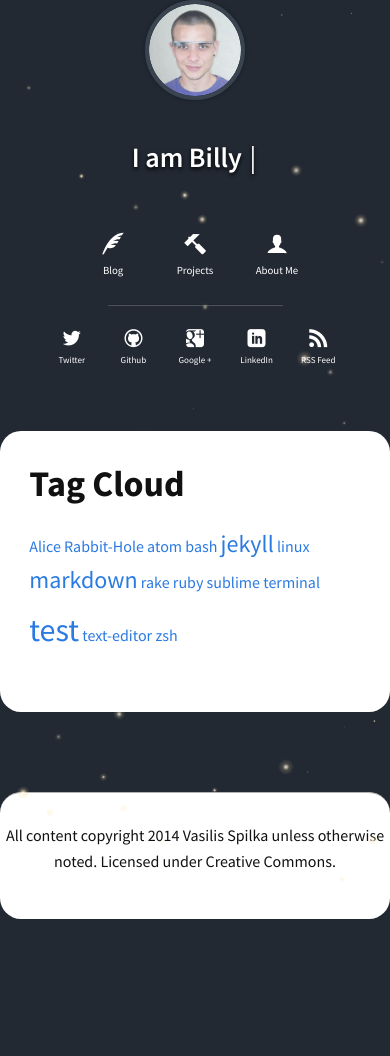
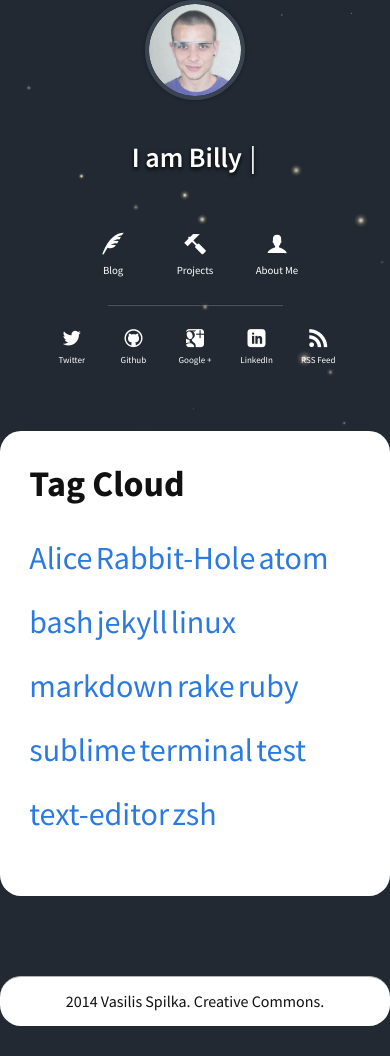
Before and after one commit to vasspilka/vasspilka.github.io, a Jekyll site: the page built from tags/index.html, in a window 390 px wide. Built offline with Jekyll 4.4.1, drawn with Linux system fonts in a browser that asks for light colours; Markdown is read by kramdown in place of the engine named in the settings; comment, search, counter and statistics services are not loaded; before the commit the page ends 969 px from its top, so only the background shows below that.

Commit message:
responsive tag-cloud & better footer

```diff
--- a/_includes/footer.html
+++ b/_includes/footer.html
@@ -1,6 +1,6 @@
 <footer class="site-footer">
-  <p>
-    All content copyright 2014 Vasilis Spilka unless otherwise noted.
-    Licensed under Creative Commons.
-  </p>
+  <div>
+    2014 Vasilis Spilka.
+    Creative Commons.
+  </div>
 </footer>
--- a/_includes/tag-cloud.html
+++ b/_includes/tag-cloud.html
@@ -1,16 +1,16 @@
 <ul class="tag-cloud">
-	<li><a href="/tag/Alice" title="Posts tagged with Alice" style="font-size: 1.0em; line-height:1.0em">Alice</a></li>
-	<li><a href="/tag/Rabbit-Hole" title="Posts tagged with Rabbit-Hole" style="font-size: 1.0em; line-height:1.0em">Rabbit-Hole</a></li>
-	<li><a href="/tag/atom" title="Posts tagged with atom" style="font-size: 1.0em; line-height:1.0em">atom</a></li>
-	<li><a href="/tag/bash" title="Posts tagged with bash" style="font-size: 1.0em; line-height:1.0em">bash</a></li>
-	<li><a href="/tag/jekyll" title="Posts tagged with jekyll" style="font-size: 1.5em; line-height:1.5em">jekyll</a></li>
-	<li><a href="/tag/linux" title="Posts tagged with linux" style="font-size: 1.0em; line-height:1.0em">linux</a></li>
-	<li><a href="/tag/markdown" title="Posts tagged with markdown" style="font-size: 1.5em; line-height:1.5em">markdown</a></li>
-	<li><a href="/tag/rake" title="Posts tagged with rake" style="font-size: 1.0em; line-height:1.0em">rake</a></li>
-	<li><a href="/tag/ruby" title="Posts tagged with ruby" style="font-size: 1.0em; line-height:1.0em">ruby</a></li>
-	<li><a href="/tag/sublime" title="Posts tagged with sublime" style="font-size: 1.0em; line-height:1.0em">sublime</a></li>
-	<li><a href="/tag/terminal" title="Posts tagged with terminal" style="font-size: 1.0em; line-height:1.0em">terminal</a></li>
+	<li><a href="/tag/Alice" title="Posts tagged with Alice" style="font-size: 2.0em; line-height:2.0em">Alice</a></li>
+	<li><a href="/tag/Rabbit-Hole" title="Posts tagged with Rabbit-Hole" style="font-size: 2.0em; line-height:2.0em">Rabbit-Hole</a></li>
+	<li><a href="/tag/atom" title="Posts tagged with atom" style="font-size: 2.0em; line-height:2.0em">atom</a></li>
+	<li><a href="/tag/bash" title="Posts tagged with bash" style="font-size: 2.0em; line-height:2.0em">bash</a></li>
+	<li><a href="/tag/jekyll" title="Posts tagged with jekyll" style="font-size: 2.0em; line-height:2.0em">jekyll</a></li>
+	<li><a href="/tag/linux" title="Posts tagged with linux" style="font-size: 2.0em; line-height:2.0em">linux</a></li>
+	<li><a href="/tag/markdown" title="Posts tagged with markdown" style="font-size: 2.0em; line-height:2.0em">markdown</a></li>
+	<li><a href="/tag/rake" title="Posts tagged with rake" style="font-size: 2.0em; line-height:2.0em">rake</a></li>
+	<li><a href="/tag/ruby" title="Posts tagged with ruby" style="font-size: 2.0em; line-height:2.0em">ruby</a></li>
+	<li><a href="/tag/sublime" title="Posts tagged with sublime" style="font-size: 2.0em; line-height:2.0em">sublime</a></li>
+	<li><a href="/tag/terminal" title="Posts tagged with terminal" style="font-size: 2.0em; line-height:2.0em">terminal</a></li>
 	<li><a href="/tag/test" title="Posts tagged with test" style="font-size: 2.0em; line-height:2.0em">test</a></li>
-	<li><a href="/tag/text-editor" title="Posts tagged with text-editor" style="font-size: 1.0em; line-height:1.0em">text-editor</a></li>
-	<li><a href="/tag/zsh" title="Posts tagged with zsh" style="font-size: 1.0em; line-height:1.0em">zsh</a></li>
+	<li><a href="/tag/text-editor" title="Posts tagged with text-editor" style="font-size: 2.0em; line-height:2.0em">text-editor</a></li>
+	<li><a href="/tag/zsh" title="Posts tagged with zsh" style="font-size: 2.0em; line-height:2.0em">zsh</a></li>
 </ul>
--- a/assets/_sass/_main.scss
+++ b/assets/_sass/_main.scss
@@ -27,30 +27,49 @@ body {
   padding:30px 0;
   @include outer-container(85%);
   @include row();
+  @include clearfix();
   @include transition(all .3s ease-in);
 }
 
+
 .content {
   margin-top:50px;
-  @include span-columns(8);
+  position:relative;
   @include transition(all .3s ease-in);
+  @include media($large-screen) {
+    @include span-columns(8);
+    @include omega(3n);
+  }
 }
 
 .aside {
+  margin-top: 50px;
+  position:relative;
+  margin-bottom: 20px;
+  min-height: 300px;
+  @include media($large-screen) {
     @include span-columns(3);
-    margin-top: 50px;
-    margin-bottom: 20px;
-    min-height: 300px;
+    @include omega(3n);
+  }
 }
 
 .site-footer{
   max-width:920px;
+  height:50px;
+  padding:0;
   border-radius:21px;
   background-color:white;
   margin:auto;
   margin-top:80px;
-  margin-bottom:50px;
-  text-align:center;
-  @include row();
+  margin-bottom:30px;
   @include transition(all .3s ease-in);
+  div{
+    text-align:center;
+  }
+  div:before {/*add a pseudo element*/
+    content:"";
+    display:block;
+    height:50%;
+    margin-top:0.75em ;/*half of the font size*/
+  }
 }
```
